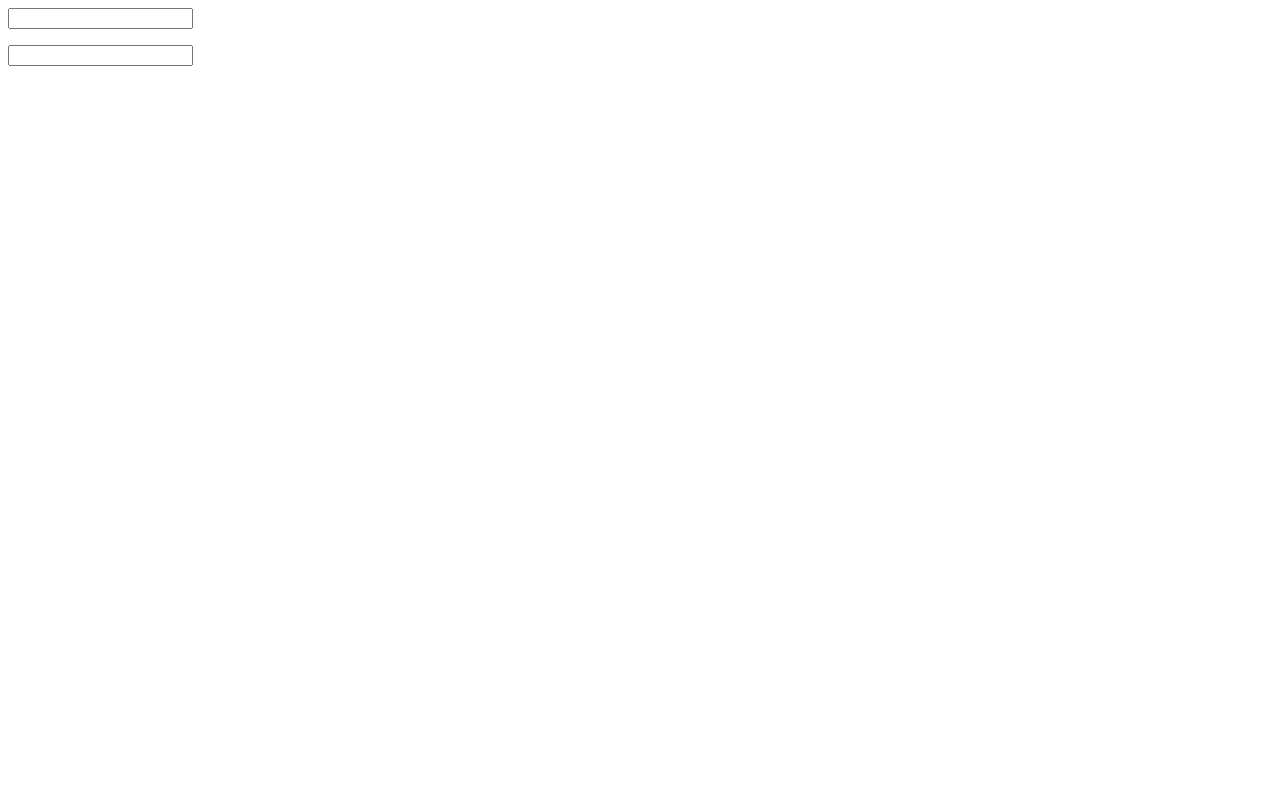
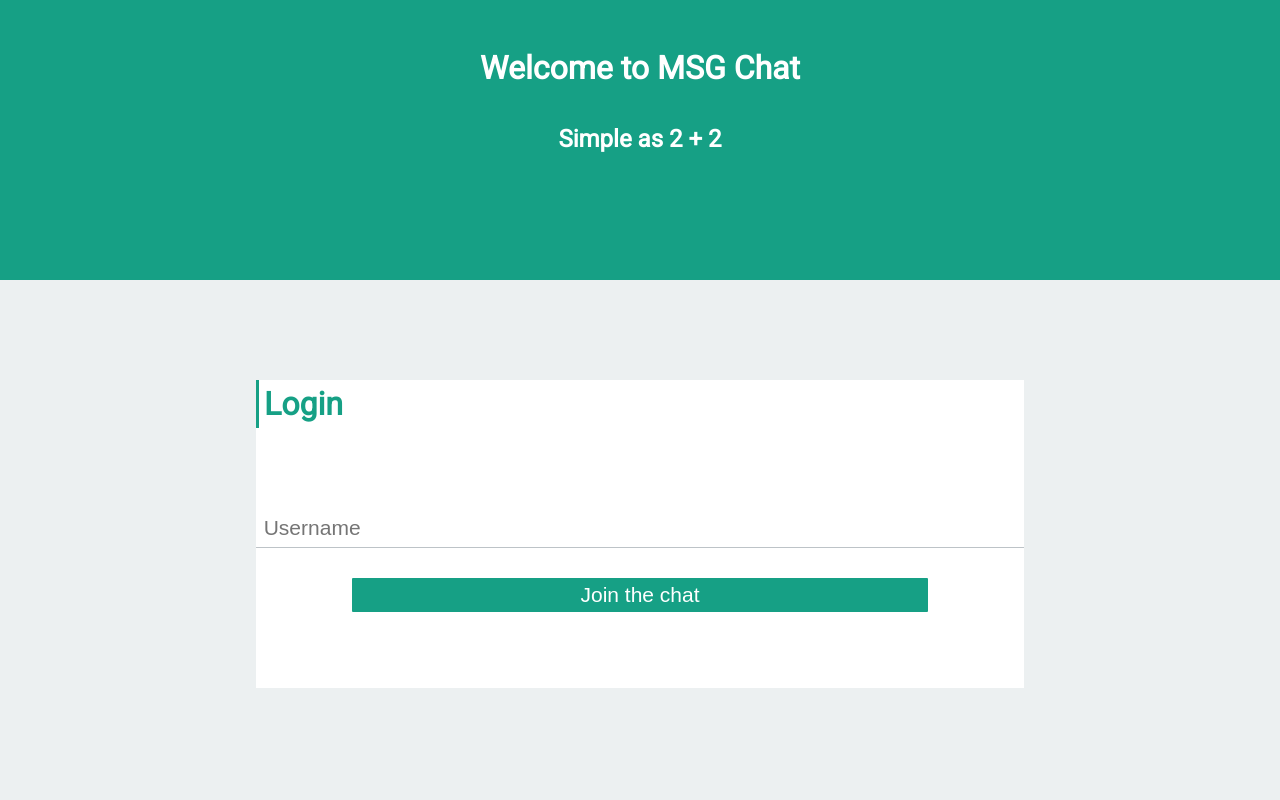
Before and after one commit to vapalamar/chat-app, a website: page public/index.html in a window 1280 px wide. Drawn offline with nearby package versions, Linux system fonts and the light colour scheme; no server answers.

Commit message:
Hiding login page after joining the chat

```diff
--- a/public/index.html
+++ b/public/index.html
@@ -3,20 +3,31 @@
     <head>
         <title>chat-app</title>
         <meta charset="utf-8">
+        <link href='https://fonts.googleapis.com/css?family=Roboto&subset=latin,cyrillic'
+        rel='stylesheet' type='text/css'>
+        <link rel="stylesheet" href="style.css">
     </head>
     <body>
-        <div class="login-area">
-            <form id="login-form">
-                <input id="login-input">
-            </form>
+        <div id="login-area" class="login-area">
+            <div class="greetings">
+                <h1 class="greet-msg">Welcome to MSG Chat</h1>
+                <h2 class="quote">Simple as 2 + 2</h2>
+            </div>
+            <div class="login-wrapper">
+                <form id="login-form">
+                    <h1 class="login-header">Login</h1>
+                    <input id="login-input" autocomplete="off" placeholder="Username">
+                    <button>Join the chat</button>
+                </form>
+            </div>
         </div>
-        <div class="chat">
+        <div id="chat" class="chat hidden">
             <ul id="messages"></ul>
             <form id="input-area">
                 <input id="message-input" autocomplete="off">
             </form>
         </div>
         <script src="/socket.io/socket.io.js"></script>
-        <script src="/main.js"></script>
+        <script src="main.js"></script>
     </body>
 </html>
--- a/public/main.js
+++ b/public/main.js
@@ -33,4 +33,11 @@
         newMsg.appendChild(msg);
         messagesView.appendChild(newMsg);
     });
+
+    socket.addEventListener('new user', function () {
+        var loginArea = document.getElementById('login-area');
+        var chat = document.getElementById('chat');
+        chat.classList.remove('hidden');
+        loginArea.classList.add('hidden');
+    })
 })();
```
